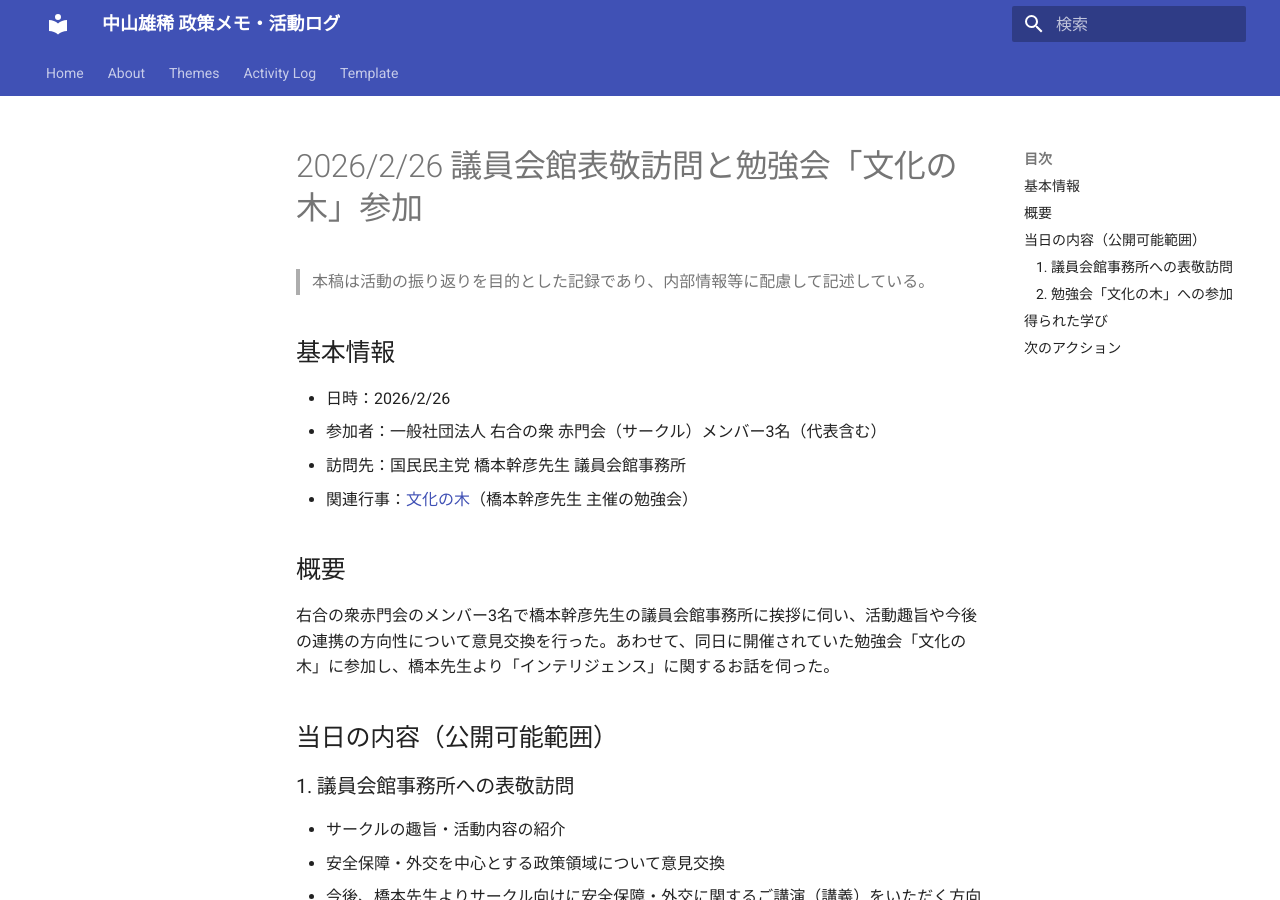
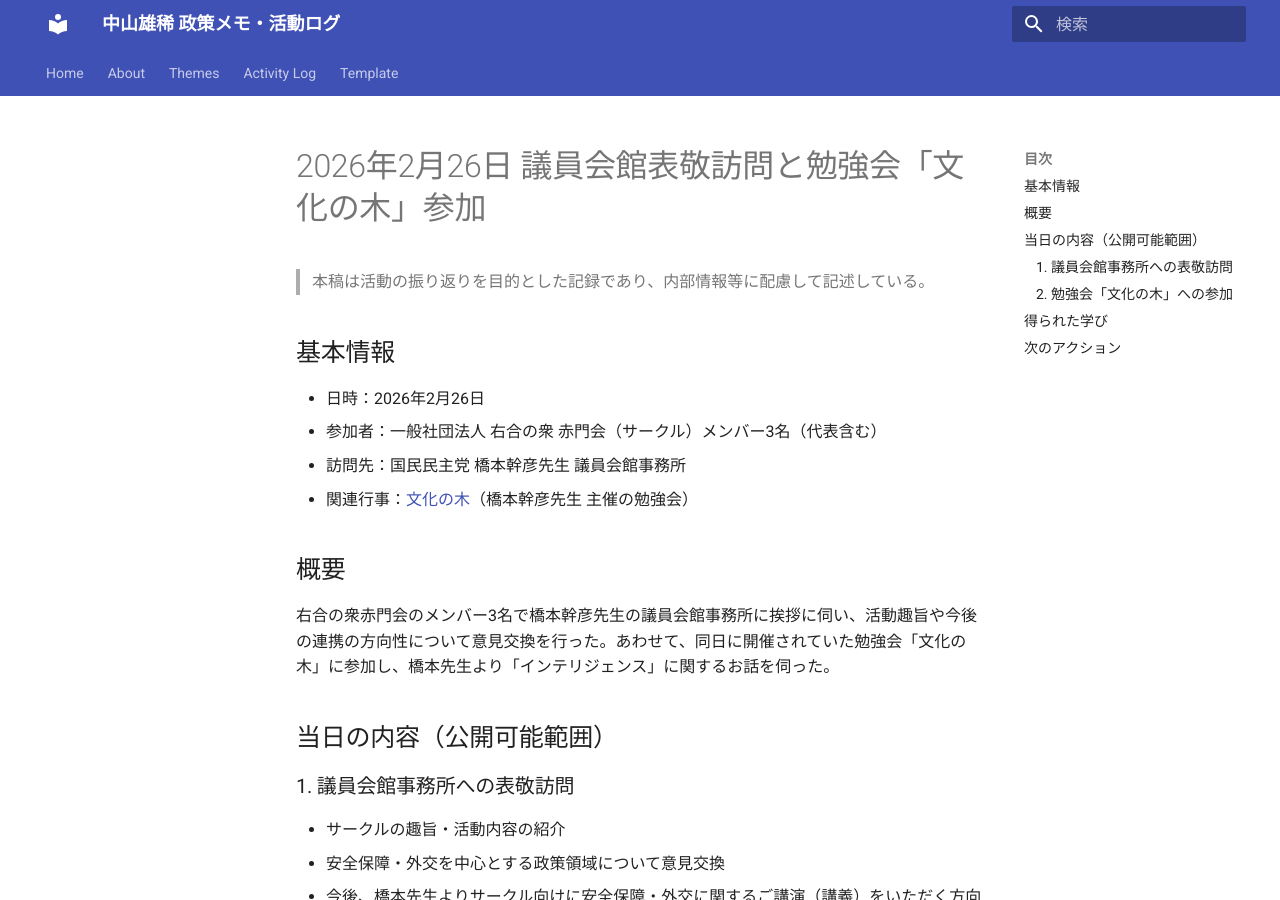
Before and after one commit to yu-ki-nakayama/policy-notes, an MkDocs documentation site: the page built from docs/activity/20260226.md, in a window 1280 px wide and 900 px high. Built offline with MkDocs 1.6.1 and Material for MkDocs 9.7.7, drawn with Linux system fonts in a browser that asks for light colours.

Commit message:
Update 20260226.md

```diff
--- a/docs/activity/20260226.md
+++ b/docs/activity/20260226.md
@@ -1,9 +1,9 @@
-# 2026/2/26 議員会館表敬訪問と勉強会「文化の木」参加
+# 2026年2月26日 議員会館表敬訪問と勉強会「文化の木」参加
 
 > 本稿は活動の振り返りを目的とした記録であり、内部情報等に配慮して記述している。
 
 ## 基本情報
-- 日時：2026/2/26
+- 日時：2026年2月26日
 - 参加者：一般社団法人 右合の衆 赤門会（サークル）メンバー3名（代表含む）
 - 訪問先：国民民主党 橋本幹彦先生 議員会館事務所
 - 関連行事：[文化の木](https://bunkanoki.com/)（橋本幹彦先生 主催の勉強会）
```
